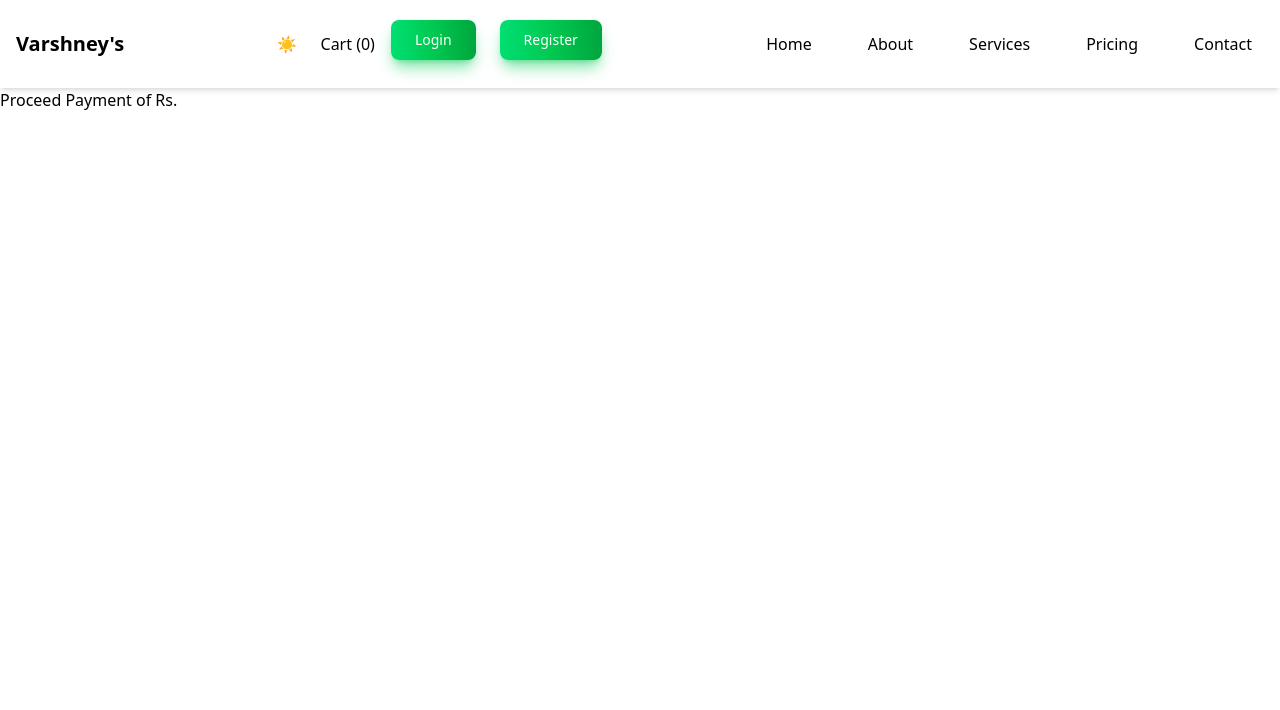
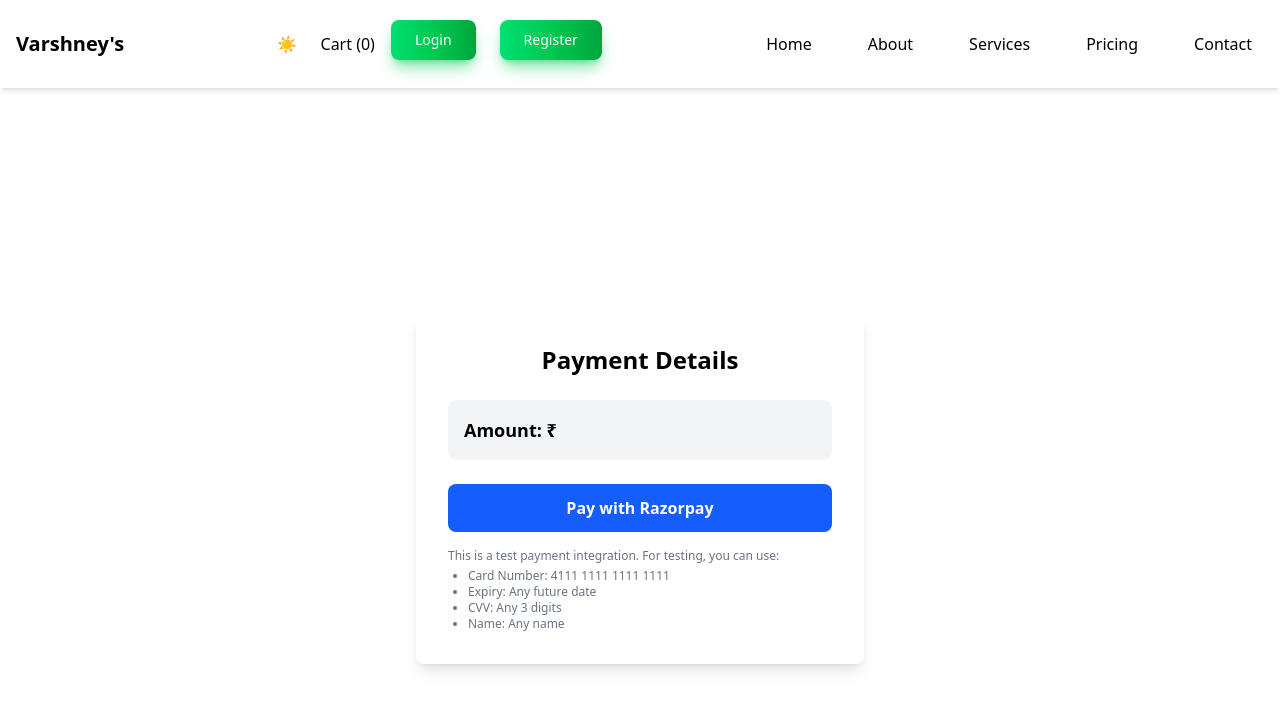
Before and after one commit to MrCodeWizard22/ecommerce-frontend, a React (Vite) app: page /payment in a window 1280 px wide. Shown: the top 710 px of the page. Built offline with nearby package versions, Linux system fonts and the light colour scheme.

Commit message:
payment method integrated

```diff
--- a/src/api/appClient.jsx
+++ b/src/api/appClient.jsx
@@ -12,4 +12,14 @@ appClient.interceptors.request.use((config) => {
   }
   return config;
 });
+
+// Add response interceptor for better error handling
+appClient.interceptors.response.use(
+  (response) => response,
+  (error) => {
+    console.error("API Error:", error.response?.data || error.message);
+    return Promise.reject(error);
+  }
+);
+
 export default appClient;
--- /dev/null
+++ b/src/api/paymentApi.jsx
@@ -0,0 +1,36 @@
+import appClient from "./appClient";
+
+// Create a Razorpay order
+export const createOrder = async (amount) => {
+  try {
+    console.log("Creating order with amount:", amount);
+    const response = await appClient.post("/payments/create-order", { amount });
+    console.log("Order creation response:", response.data);
+    return response.data;
+  } catch (error) {
+    console.error(
+      "Error creating order:",
+      error.response?.data || error.message
+    );
+    throw error;
+  }
+};
+
+// Verify Razorpay payment
+export const verifyPayment = async (paymentData) => {
+  try {
+    console.log("Verifying payment with data:", paymentData);
+    const response = await appClient.post(
+      "/payments/verify-payment",
+      paymentData
+    );
+    console.log("Verification response:", response.data);
+    return response.data;
+  } catch (error) {
+    console.error(
+      "Error verifying payment:",
+      error.response?.data || error.message
+    );
+    throw error;
+  }
+};
--- a/src/pages/Cart.jsx
+++ b/src/pages/Cart.jsx
@@ -49,6 +49,22 @@ const Cart = () => {
   const handlePlaceOrder = () => {
     navigate("/checkout");
     console.log("order placed");
+  };
+
+  const handleCheckout = () => {
+    if (items.length === 0) {
+      return;
+    }
+
+    navigate("/payment", {
+      state: {
+        amount: totalPrice,
+        items: items.map((item) => ({
+          productId: item.product.productId,
+          quantity: item.quantity,
+        })),
+      },
+    });
   };
 
   if (loading)
@@ -136,10 +152,9 @@ const Cart = () => {
       <div className="flex justify-center">
         <button
           className="bg-blue-600 hover:bg-blue-400 w-30 h-12 rounded-md text-white"
-          onClick={handlePlaceOrder}
+          onClick={handleCheckout}
         >
-          {" "}
-          Place order
+          Proceed to Payment
         </button>
       </div>
     </div>
--- a/src/pages/Payment.jsx
+++ b/src/pages/Payment.jsx
@@ -1,13 +1,173 @@
-import React from "react";
-import { useLocation } from "react-router-dom";
+import React, { useState, useEffect } from "react";
+import { useLocation, useNavigate } from "react-router-dom";
+import { createOrder, verifyPayment } from "../api/paymentApi";
+import { useSelector } from "react-redux";
 
 const Payment = () => {
   const location = useLocation();
-  const { amount } = location.state || {};
+  const navigate = useNavigate();
+  const { amount, productId, quantity, items } = location.state || {};
+  const [loading, setLoading] = useState(false);
+  const [error, setError] = useState("");
+  const [orderId, setOrderId] = useState(null);
+  const userId = useSelector((state) => state.auth.userId);
+
+  useEffect(() => {
+    // Load Razorpay script
+    const script = document.createElement("script");
+    script.src = "https://checkout.razorpay.com/v1/checkout.js";
+    script.async = true;
+    document.body.appendChild(script);
+
+    return () => {
+      if (document.body.contains(script)) {
+        document.body.removeChild(script);
+      }
+    };
+  }, []);
+
+  const handlePayment = async () => {
+    if (!amount) {
+      setError("Payment amount is missing");
+      return;
+    }
+
+    setLoading(true);
+    setError("");
+
+    try {
+      const amountToSend = Math.round(amount);
+      console.log("Sending amount to backend:", amountToSend);
+
+      // Create order
+      const orderData = await createOrder(amountToSend);
+      console.log("Order data received:", orderData);
+
+      if (!orderData) {
+        throw new Error("No order data received");
+      }
+
+      const razorpayOrderId = orderData.orderId;
+
+      if (!razorpayOrderId) {
+        throw new Error("No order ID in response");
+      }
+
+      setOrderId(razorpayOrderId);
+
+      const options = {
+        key: orderData.keyId,
+        amount: orderData.amount,
+        currency: orderData.currency || "INR",
+        name: "Ecommerce Store",
+        description: "Purchase Payment",
+        order_id: razorpayOrderId,
+        handler: function (response) {
+          handlePaymentSuccess(response);
+        },
+        prefill: {
+          name: localStorage.getItem("name") || "",
+          email: localStorage.getItem("email") || "",
+          contact: localStorage.getItem("phone") || "",
+        },
+        theme: {
+          color: "#3399cc",
+        },
+        notes: {
+          test_mode: "This is a test payment. Use test card details.",
+        },
+      };
+
+      console.log("Razorpay options:", options);
+      const razorpay = new window.Razorpay(options);
+      razorpay.open();
+    } catch (error) {
+      console.error("Payment error:", error);
+      setError(
+        "Payment processing failed: " +
+          (error.message || "Please try again later.")
+      );
+    } finally {
+      setLoading(false);
+    }
+  };
+
+  const handlePaymentSuccess = async (response) => {
+    try {
+      setLoading(true);
+      console.log("Payment success response:", response);
+
+      const verificationData = {
+        razorpay_order_id: response.razorpay_order_id,
+        razorpay_payment_id: response.razorpay_payment_id,
+        razorpay_signature: response.razorpay_signature,
+      };
+
+      console.log("Sending verification data:", verificationData);
+
+      try {
+        const result = await verifyPayment(verificationData);
+        console.log("Verification result:", result);
+
+        if (result && result.status === "success") {
+          // Payment successful
+          alert("Payment successful!");
+          setTimeout(() => {
+            navigate("/");
+          }, 3000);
+        } else {
+          setError("Payment verification failed. Please contact support.");
+        }
+      } catch (verifyError) {
+        console.error("Verification request failed:", verifyError);
+
+        alert(
+          "Your payment was processed, but we couldn't verify it. Please check your email for confirmation."
+        );
+        setTimeout(() => {
+          navigate("/");
+        }, 3000);
+      }
+    } catch (error) {
+      console.error("Payment verification error:", error);
+      setError("Payment verification failed. Please try again later.");
+    } finally {
+      setLoading(false);
+    }
+  };
+
   return (
-    <div>
-      Proceed Payment of Rs. {amount} <br />
-      <button></button>
+    <div className="min-h-screen flex items-center justify-center bg-[var(--background-color)] text-[var(--text-color)]">
+      <div className="w-full max-w-md p-8 bg-white dark:bg-gray-800 rounded-lg shadow-lg">
+        <h2 className="text-2xl font-bold mb-6 text-center">Payment Details</h2>
+
+        <div className="mb-6 p-4 bg-gray-100 dark:bg-gray-700 rounded-lg">
+          <p className="text-lg font-semibold">Amount: ₹{amount}</p>
+          {productId && <p className="text-sm mt-2">Product ID: {productId}</p>}
+          {quantity && <p className="text-sm">Quantity: {quantity}</p>}
+          {items && <p className="text-sm">Items: {items.length}</p>}
+        </div>
+
+        {error && <div className="mb-4 text-red-500">{error}</div>}
+
+        <button
+          onClick={handlePayment}
+          disabled={loading}
+          className="w-full bg-blue-600 hover:bg-blue-700 text-white font-bold py-3 px-4 rounded-lg transition duration-200 disabled:opacity-50"
+        >
+          {loading ? "Processing..." : "Pay with Razorpay"}
+        </button>
+
+        <div className="mt-4 text-xs text-gray-500 dark:text-gray-400">
+          <p>This is a test payment integration. For testing, you can use:</p>
+          <ul className="list-disc pl-5 mt-1">
+            <li>Card Number: 4111 1111 1111 1111</li>
+            <li>Expiry: Any future date</li>
+            <li>CVV: Any 3 digits</li>
+            <li>Name: Any name</li>
+          </ul>
+        </div>
+      </div>
     </div>
   );
 };
--- a/src/pages/ProductDetails.jsx
+++ b/src/pages/ProductDetails.jsx
@@ -55,9 +55,10 @@ const ProductDetails = () => {
     navigate("/payment", {
       state: {
         amount: product.price,
+        productId: product.productId,
+        quantity: 1,
       },
     });
-    console.log("Buy Now clicked");
   };
 
   return (
```
Also changed, not shown: src/pages/Checkout.jsx (+57 -9 lines).
